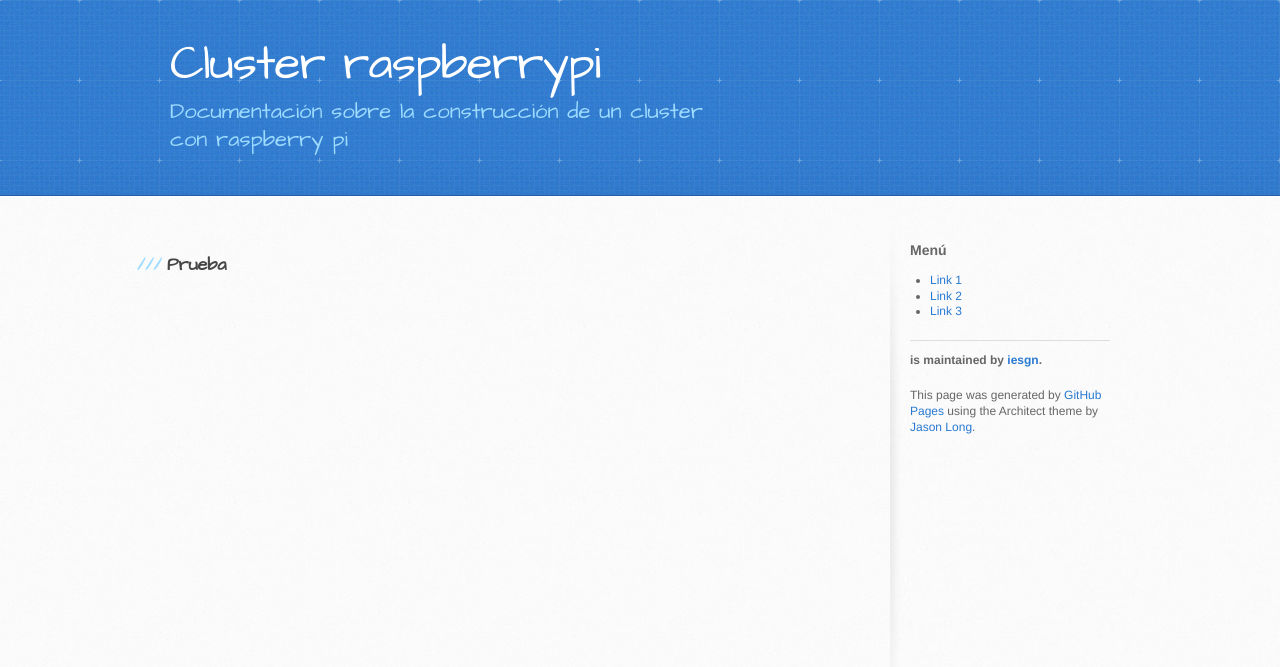
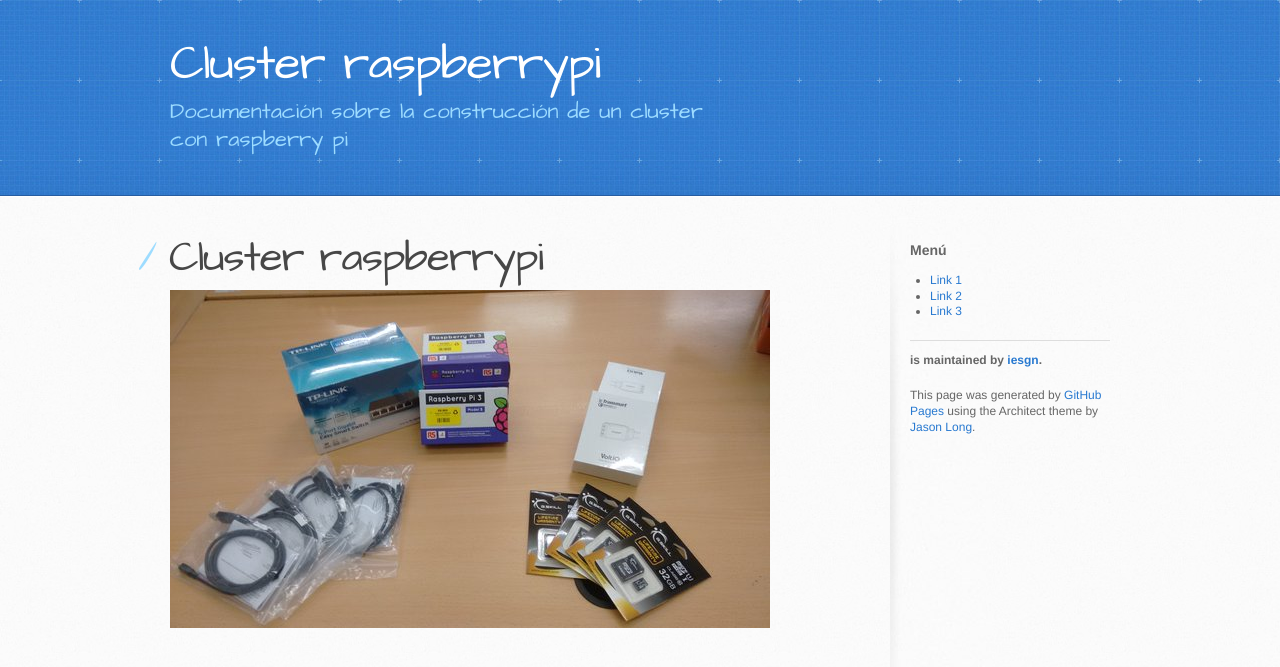
Before and after one commit to dpalomar/cluster_raspberrypi, a Jekyll site: the page built from index.md, in a window 1280 px wide. Shown: the top 667 px of the page. Built offline with Jekyll 4.4.1, drawn with Linux system fonts in a browser that asks for light colours.

Commit message:
Imágenes

```diff
--- a/index.md
+++ b/index.md
@@ -2,4 +2,6 @@
 layout: index
 ---
 
-### Prueba
+# Cluster raspberrypi
+
+![Comenzamos...](img/01.jpg)
```
Also changed, not shown: img/01.jpg (added).
